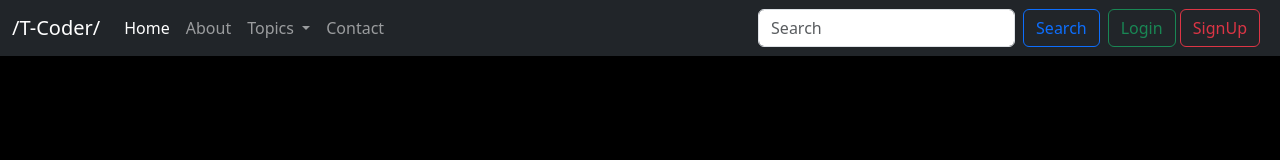
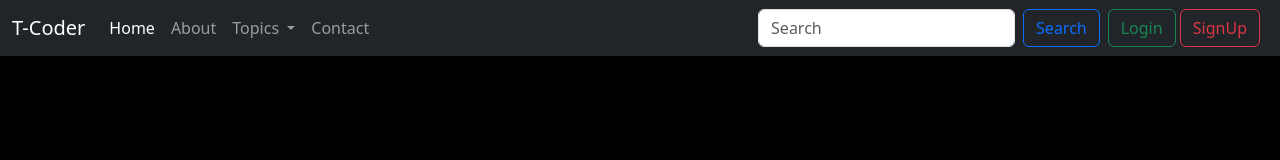
Before and after one commit to asadjaved070/T-coder, a plain HTML site: page index.html in a window 1280 px wide. Shown: the top 160 px of the page. Drawn offline with nearby package versions, Linux system fonts and the light colour scheme.

Commit message:
Update index.html

```diff
--- a/index.html
+++ b/index.html
@@ -13,7 +13,7 @@
 <body>
     <nav class="navbar navbar-expand-lg  navbar-dark bg-dark">
         <div class="container-fluid">
-            <a class="navbar-brand" href="#">/T-Coder/</a>
+            <a class="navbar-brand" href="#">T-Coder</a>
             <button class="navbar-toggler" type="button" data-bs-toggle="collapse"
                 data-bs-target="#navbarSupportedContent" aria-controls="navbarSupportedContent" aria-expanded="false"
                 aria-label="Toggle navigation">
```
